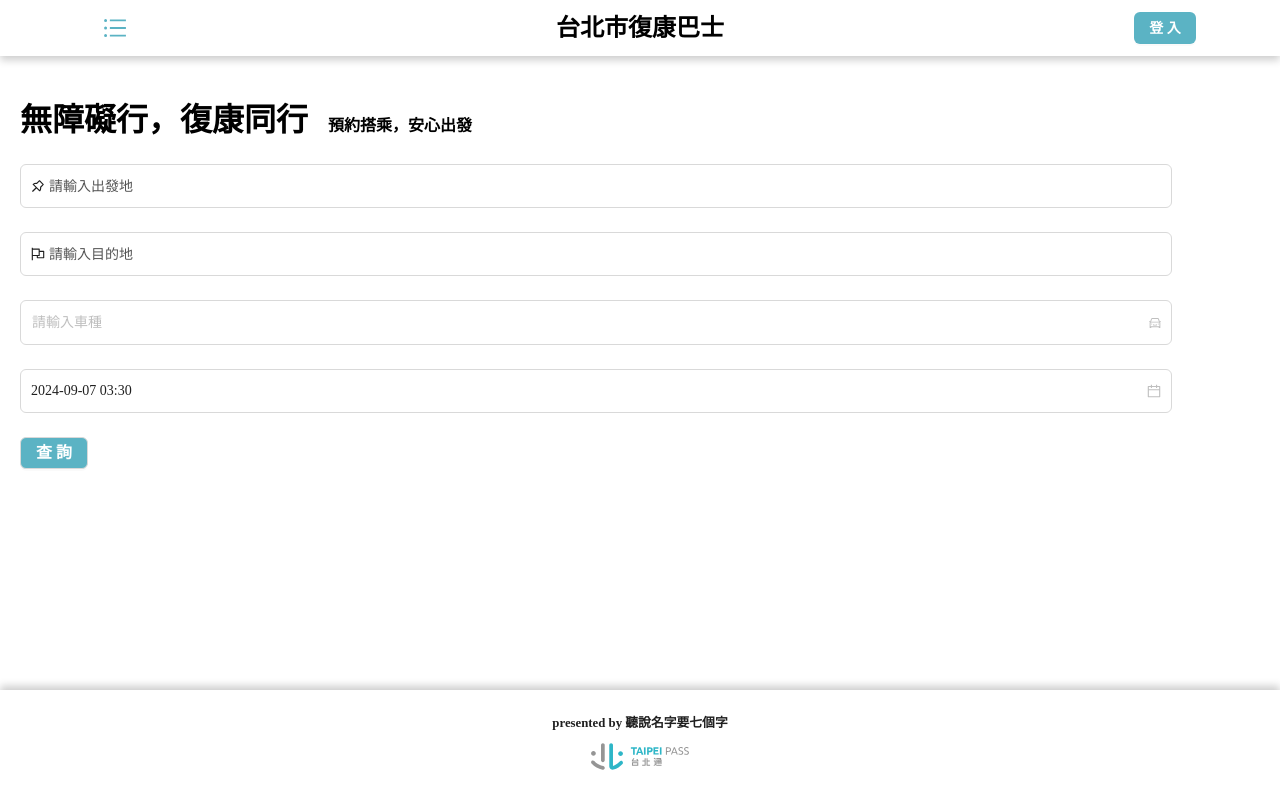
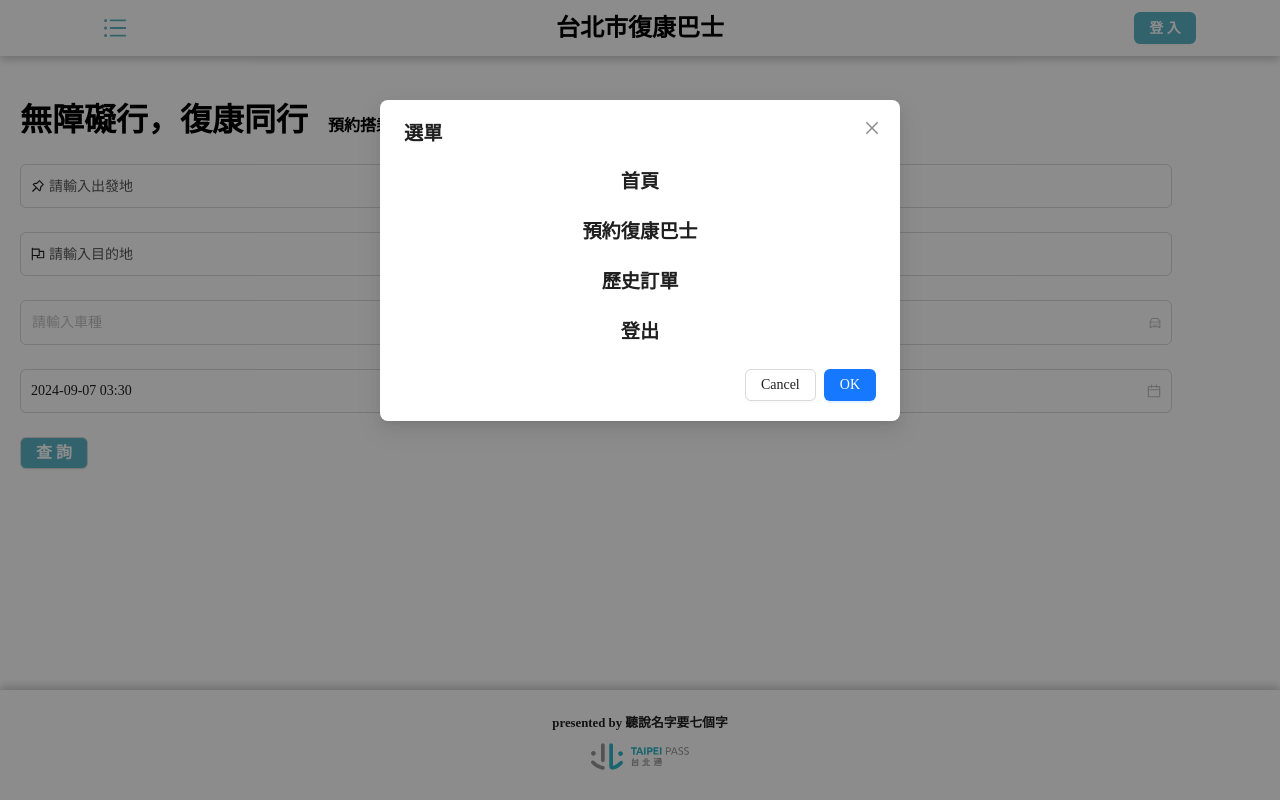
Before and after one commit to eastwdTW/taipeihackthon, a Next.js app: page /reserve in a window 1280 px wide. Both pictures are taken after a click on the element 115 px from the left and 28 px from the top of the page. Built offline with nearby package versions, Linux system fonts and the light colour scheme.

Commit message:
[fix] Fix Header and Footer

```diff
--- /dev/null
+++ b/src/app/footer.tsx
@@ -0,0 +1,30 @@
+import { Layout, Image } from "antd";
+
+const { Footer: AntdFooter } = Layout;
+
+const Footer = () => {
+  return (
+    <AntdFooter
+      style={{
+        boxShadow: "0 -4px 8px rgba(0, 0, 0, 0.2)",
+        textAlign: "center",
+        width: "100%",
+        position: "absolute",
+        bottom: 0,
+        backgroundColor: "#fff",
+      }}
+    >
+      <p style={{ margin: 0, fontSize: "0.8rem", fontWeight: "bolder" }}>
+        presented by 聽說名字要七個字
+      </p>
+      <Image
+        src="/logo.svg"
+        width="100px"
+        preview={false}
+        style={{ marginTop: "10px" }}
+      />
+    </AntdFooter>
+  );
+};
+
+export default Footer;
--- a/src/app/globals.css
+++ b/src/app/globals.css
@@ -115,3 +115,10 @@ body {
   inherits: true;
   initial-value: 0turn;
 }
+
+.menu-item {
+  font-weight: bolder;
+  font-size: 1.2rem;
+  text-align: center;
+  line-height: 50px;
+}
--- /dev/null
+++ b/src/app/header.tsx
@@ -0,0 +1,130 @@
+import { UnorderedListOutlined } from "@ant-design/icons";
+import { useToggle } from "ahooks";
+import { Button, Col, Flex, message, Modal, Row } from "antd";
+import { useRouter } from "next/navigation";
+import { removeToken } from "../../api/api";
+
+interface MenuModalProps {
+  open: boolean;
+  onClose: () => void;
+}
+
+const MenuModal = ({ open, onClose }: MenuModalProps) => {
+  const router = useRouter();
+
+  const handleMainPageClick = () => {
+    router.push("/main-page");
+    onClose();
+  };
+
+  const handleReserveClick = () => {
+    router.push("/reserve");
+    onClose();
+  };
+
+  const handleHistoryClick = () => {
+    router.push("/history");
+    onClose();
+  };
+
+  const handleLogoutClick = () => {
+    removeToken();
+    message.success("登出成功");
+    router.push("/main-page");
+    onClose();
+  };
+
+  return (
+    <Modal
+      open={open}
+      onCancel={onClose}
+      title={<span style={{ fontSize: "1.2rem" }}>選單</span>}
+    >
+      <p className="menu-item" onClick={handleMainPageClick}>
+        首頁
+      </p>
+      <p className="menu-item" onClick={handleReserveClick}>
+        預約復康巴士
+      </p>
+      <p className="menu-item" onClick={handleHistoryClick}>
+        歷史訂單
+      </p>
+      <p className="menu-item" onClick={handleLogoutClick}>
+        登出
+      </p>
+    </Modal>
+  );
+};
+
+const Header = () => {
+  const [toggleMenu, { toggle: toggleMenuModal }] = useToggle();
+
+  const handleOpenMenu = () => {
+    toggleMenuModal();
+  };
+
+  return (
+    <>
+      <MenuModal
+        open={toggleMenu}
+        onClose={() => {
+          toggleMenuModal();
+        }}
+      />
+      <Row
+        style={{
+          padding: "10px 10px",
+          backgroundColor: "#fff",
+          width: "100%",
+          color: "#000",
+          boxShadow: "0 4px 8px rgba(0, 0, 0, 0.2)",
+          position: "sticky",
+        }}
+      >
+        <Col span={4}>
+          <Flex
+            justify="center"
+            align="center"
+            style={{ width: "100%", height: "100%" }}
+            onClick={handleOpenMenu}
+          >
+            <UnorderedListOutlined
+              style={{ color: "#5bb3c4", fontSize: "1.5rem" }}
+            />
+          </Flex>
+        </Col>
+        <Col span={16}>
+          <Flex
+            justify="center"
+            align="center"
+            style={{ width: "100%", height: "100%" }}
+          >
+            <span style={{ fontWeight: "bolder", fontSize: "1.5rem" }}>
+              台北市復康巴士
+            </span>
+          </Flex>
+        </Col>
+        <Col span={4}>
+          <Flex
+            justify="center"
+            align="center"
+            style={{ width: "100%", height: "100%" }}
+          >
+            <Button
+              style={{
+                backgroundColor: "#5bb3c4",
+                border: 0,
+                color: "#fff",
+                fontWeight: "bolder",
+              }}
+            >
+              登入
+            </Button>
+          </Flex>
+        </Col>
+      </Row>
+    </>
+  );
+};
+
+export default Header;
--- a/src/app/layout.tsx
+++ b/src/app/layout.tsx
@@ -1,12 +1,7 @@
 "use client";
-import type { Metadata } from "next";
 import localFont from "next/font/local";
 import "./globals.css";
-import { UnorderedListOutlined } from "@ant-design/icons";
-import { Row, Col, Flex, Button, Layout, Image } from "antd";
-import { useEffect, useState } from "react";
-
-const { Footer: AntdFooter } = Layout;
+import { useState } from "react";
 
 const geistSans = localFont({
   src: "./fonts/GeistVF.woff",
@@ -19,111 +14,17 @@ const geistMono = localFont({
   weight: "100 900",
 });
 
-const Header = () => {
-  return (
-    <Row
-      style={{
-        padding: "10px 10px",
-        backgroundColor: "#fff",
-        width: "100%",
-        color: "#000",
-        boxShadow: "0 4px 8px rgba(0, 0, 0, 0.2)",
-        position: "sticky",
-      }}
-    >
-      <Col span={4}>
-        <Flex
-          justify="center"
-          align="center"
-          style={{ width: "100%", height: "100%" }}
-        >
-          <UnorderedListOutlined
-            style={{ color: "#5bb3c4", fontSize: "1.5rem" }}
-          />
-        </Flex>
-      </Col>
-      <Col span={16}>
-        <Flex
-          justify="center"
-          align="center"
-          style={{ width: "100%", height: "100%" }}
-        >
-          <span style={{ fontWeight: "bolder", fontSize: "1.5rem" }}>
-            台北市復康巴士
-          </span>
-        </Flex>
-      </Col>
-      <Col span={4}>
-        <Flex
-          justify="center"
-          align="center"
-          style={{ width: "100%", height: "100%" }}
-        >
-          <Button
-            style={{
-              backgroundColor: "#5bb3c4",
-              border: 0,
-              color: "#fff",
-              fontWeight: "bolder",
-            }}
-          >
-            登入
-          </Button>
-        </Flex>
-      </Col>
-    </Row>
-  );
-};
-
-const Footer = () => {
-  return (
-    <AntdFooter
-      style={{
-        boxShadow: "0 -4px 8px rgba(0, 0, 0, 0.2)",
-        textAlign: "center",
-        width: "100%",
-        position: "absolute",
-        bottom: 0,
-        backgroundColor: "#fff",
-      }}
-    >
-      <p style={{ margin: 0, fontSize: "0.8rem", fontWeight: "bolder" }}>
-        presented by 聽說名字要七個字
-      </p>
-      <Image
-        src="/logo.svg"
-        width="100px"
-        preview={false}
-        style={{ marginTop: "10px" }}
-      />
-    </AntdFooter>
-  );
-};
-
 export default function RootLayout({
   children,
 }: Readonly<{
   children: React.ReactNode;
 }>) {
-  const [headerAndFooter, setHeaderAndFooter] = useState(false);
-
-  useEffect(() => {
-    const urlParams = window.location.pathname;
-    const noHeaderAndFooterPath = ["/login", "/regist", "/forget-password"];
-
-    if (!noHeaderAndFooterPath.includes(urlParams)) {
-      setHeaderAndFooter(true);
-    }
-  }, []);
-
   return (
     <html lang="en">
       <body
         className={`${geistSans.variable} ${geistMono.variable} antialiased`}
       >
-        {headerAndFooter && <Header />}
         {children}
-        {headerAndFooter && <Footer />}
       </body>
     </html>
   );
--- a/src/app/main-page/page.tsx
+++ b/src/app/main-page/page.tsx
@@ -4,6 +4,8 @@ import { useState } from "react";
 import dayjs from "dayjs";
 import { tryGetToken } from "../../../api/api";
 import { useRouter } from "next/navigation";
+import Footer from "../footer";
+import Header from "../header";
 
 interface Announcement {
   id: number;
@@ -82,6 +84,8 @@ export default function MainPage() {
   };
 
   return (
+    <>
+      <Header />
       <Layout>
         <div
           style={{
@@ -185,5 +189,7 @@ export default function MainPage() {
           </Flex>
         </div>
       </Layout>
+      <Footer />
+    </>
   );
 }
--- a/src/app/reserve/page.tsx
+++ b/src/app/reserve/page.tsx
@@ -20,6 +20,8 @@ import { useForm } from "antd/lib/form/Form";
 import { CarOutlined, FlagOutlined, PushpinOutlined } from "@ant-design/icons";
 import { AvailableCarDto, CarType } from "../../../interface/reserve";
 import { useRequest, useToggle } from "ahooks";
+import Footer from "../footer";
+import Header from "../header";
 
 interface ResultModalProps {
   open: boolean;
@@ -236,6 +238,8 @@ export default function MainPage() {
   });
 
   return (
+    <>
+      <Header />
       <Layout>
         <ResultModal
           open={toggleResult}
@@ -397,5 +401,7 @@ export default function MainPage() {
           </Button>
         </div>
       </Layout>
+      <Footer />
+    </>
   );
 }
```
Lines whose indentation alone changed are shown as unchanged.
